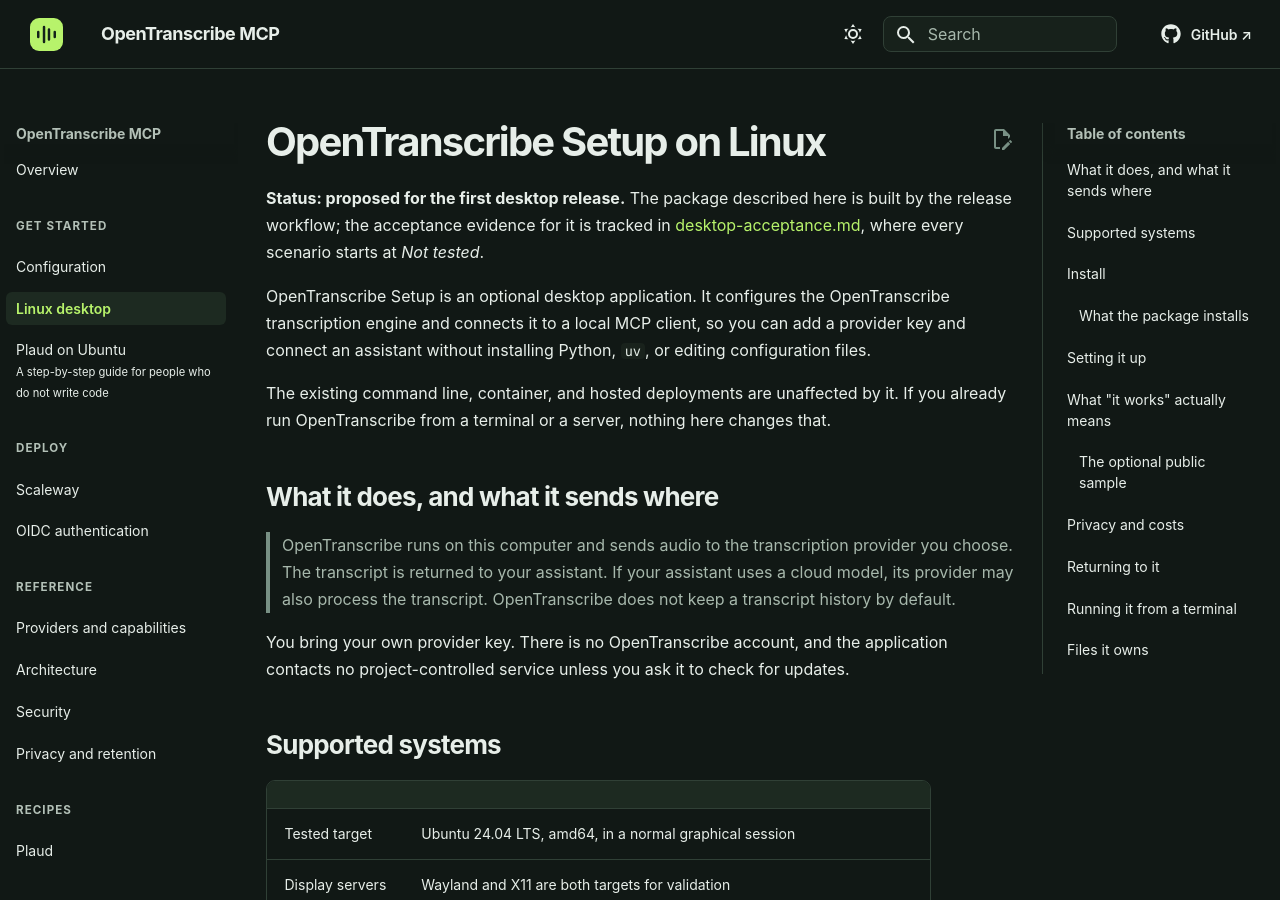
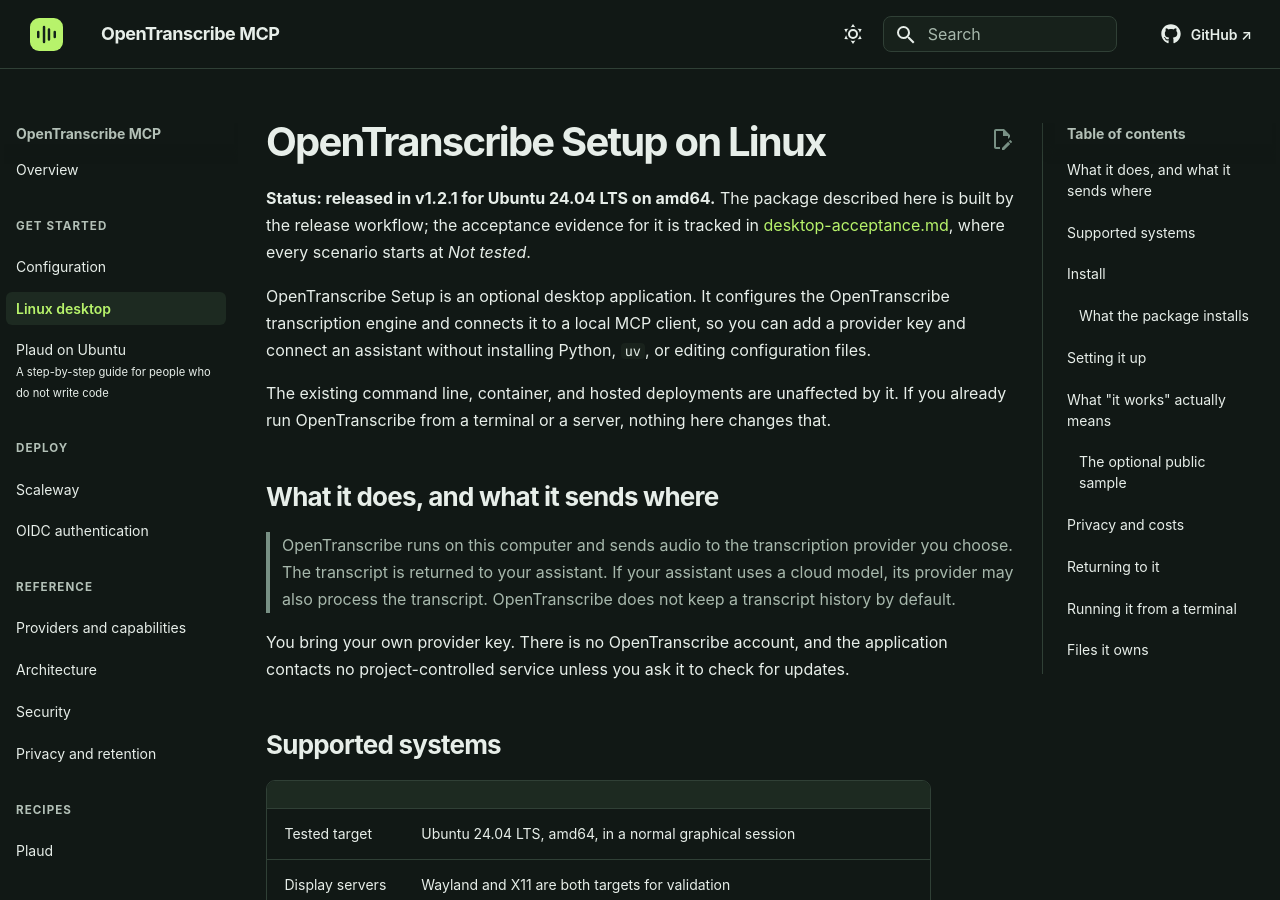
Before and after one commit to fbossiere/open-transcribe-mcp, an MkDocs documentation site: the page built from docs/desktop.md, in a window 1280 px wide and 900 px high. Built offline with MkDocs 1.6.1 and Material for MkDocs 9.7.7, drawn with Linux system fonts in a browser that asks for light colours.

Commit message:
docs: align desktop guide and changelog with v1.2.1 (#59)
The Linux desktop guide still calls the package proposed even though
v1.2.1 is published. State its released status while retaining the
explicit acceptance evidence, and repair the changelog links so
Unreleased starts at v1.2.1 and the 1.2.1 heading resolves.

Based on main including the MCP 2.2.0 security fix from #58. Validation:
full Python 3.12.15 suite, coverage, lock check, Ruff lint/format, mypy,
pip-audit, strict documentation, release metadata, sdist/wheel build,
distribution inspection, Twine and clean installation/CLI smoke test.

The existing Pages workflow publishes from protected main after merge.
No infrastructure or repository settings change.

Signed-off-by: François Bossière <francois.bossiere@protonmail.com>

```diff
--- a/docs/desktop.md
+++ b/docs/desktop.md
@@ -1,7 +1,7 @@
 # OpenTranscribe Setup on Linux
 
-**Status: proposed for the first desktop release.** The package described here is built by the
-release workflow; the acceptance evidence for it is tracked in
+**Status: released in v1.2.1 for Ubuntu 24.04 LTS on amd64.** The package described here is built
+by the release workflow; the acceptance evidence for it is tracked in
 [desktop-acceptance.md](desktop-acceptance.md), where every scenario starts at *Not tested*.
 
 OpenTranscribe Setup is an optional desktop application. It configures the OpenTranscribe
```
Also changed, not shown: CHANGELOG.md (+5 -1 lines).
